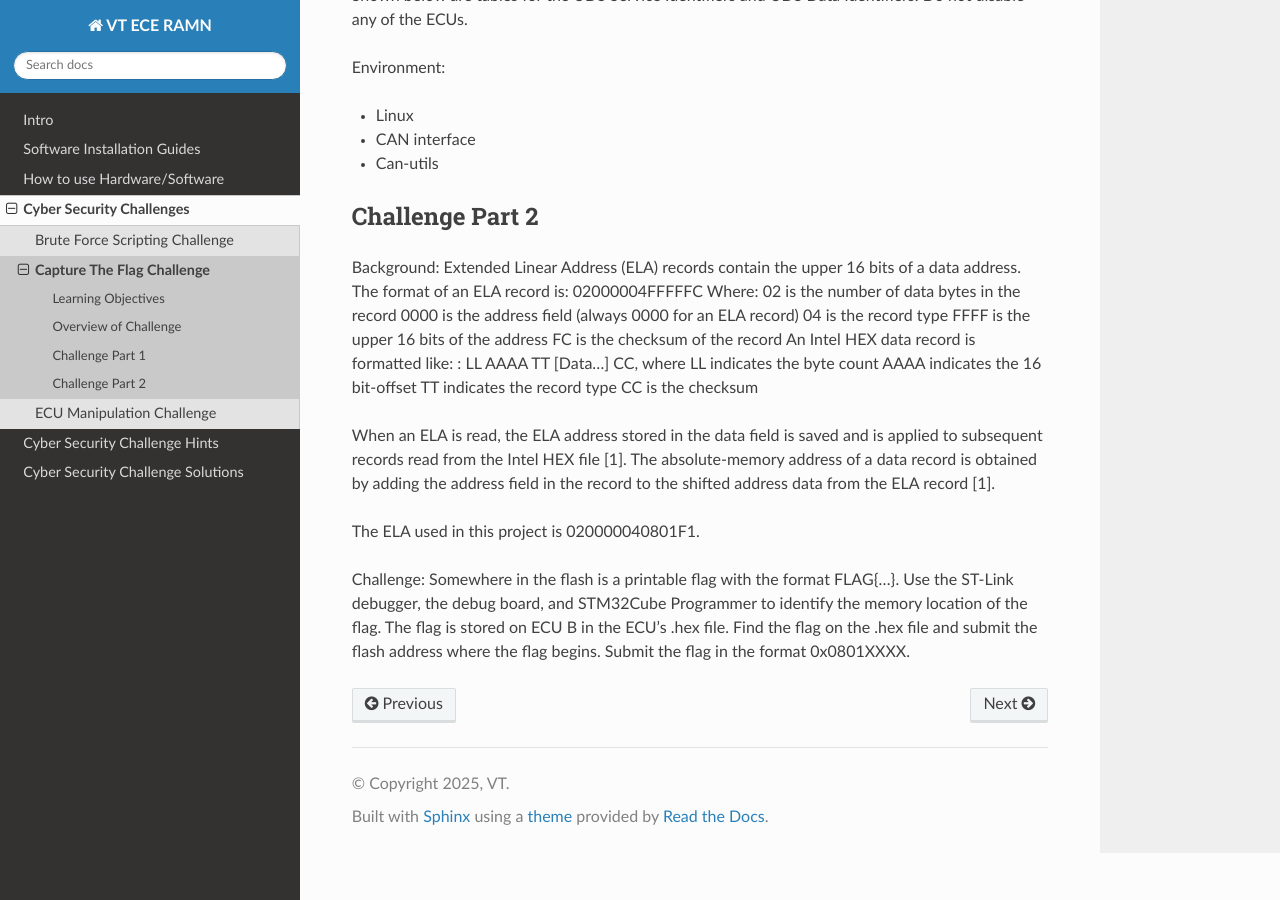
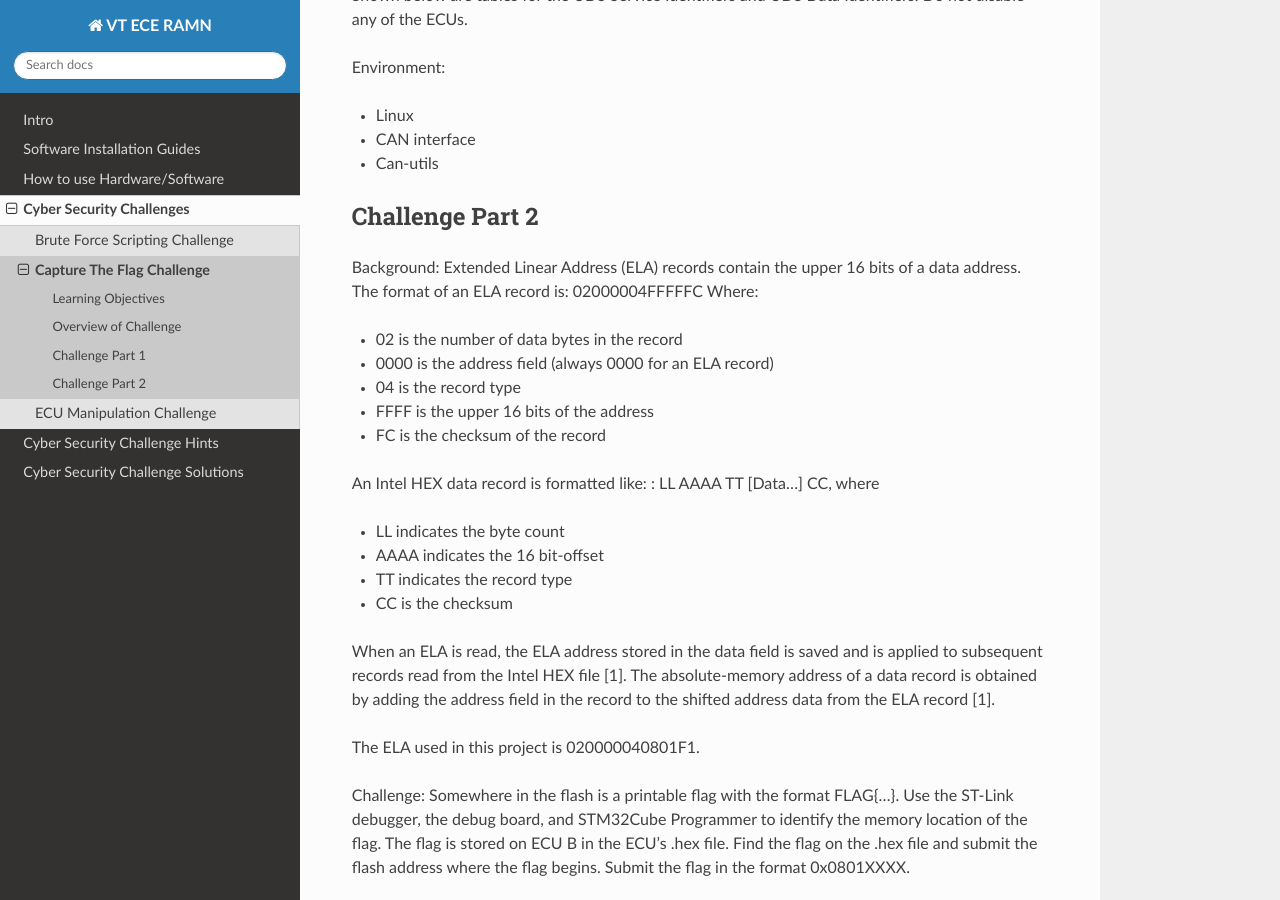
Before and after one commit to JonasvonStein/F25-04-Drive-Secure-Teaching-Automotive-Cybersecurity-with-RAMN, a Sphinx documentation site: the page built from docs/challengeProblems/Capture_The_Flag.rst, in a window 1280 px wide and 900 px high, scrolled down 1016 px. Built offline with Sphinx 7.4.7 and the Read the Docs theme 3.1.0, drawn with Linux system fonts in a browser that asks for light colours; pages that are not in the unit, such as notebooks, are missing from menus.

```diff
--- a/docs/challengeProblems/Capture_The_Flag.rst
+++ b/docs/challengeProblems/Capture_The_Flag.rst
@@ -54,17 +54,20 @@ Background:
 Extended Linear Address (ELA) records contain the upper 16 bits of a data address. The format of an ELA record is:
 02000004FFFFFC
 Where:
-02 is the number of data bytes in the record
-0000 is the address field (always 0000 for an ELA record)
-04 is the record type
-FFFF is the upper 16 bits of the address
-FC is the checksum of the record
+
+- 02 is the number of data bytes in the record
+- 0000 is the address field (always 0000 for an ELA record)
+- 04 is the record type
+- FFFF is the upper 16 bits of the address
+- FC is the checksum of the record
+
 An Intel HEX data record is formatted like:
 : LL AAAA TT [Data…] CC, where
-LL indicates the byte count
-AAAA indicates the 16 bit-offset
-TT indicates the record type
-CC is the checksum
+
+- LL indicates the byte count
+- AAAA indicates the 16 bit-offset
+- TT indicates the record type
+- CC is the checksum
 
 When an ELA is read, the ELA address stored in the data field is saved and is applied to subsequent records read from the Intel HEX file [1].
 The absolute-memory address of a data record is obtained by adding the address field in the record to the shifted address data from the ELA record [1].
```
